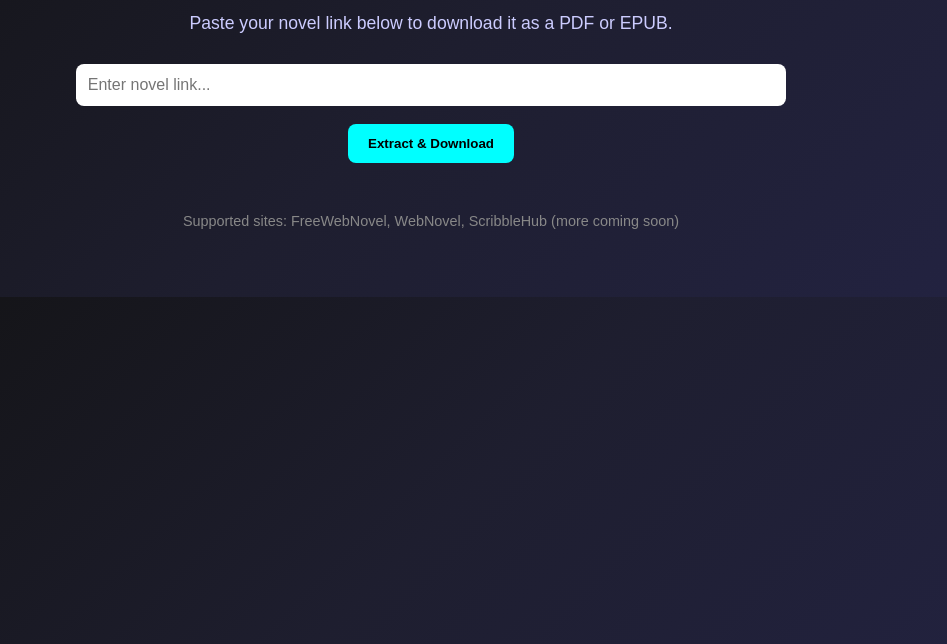
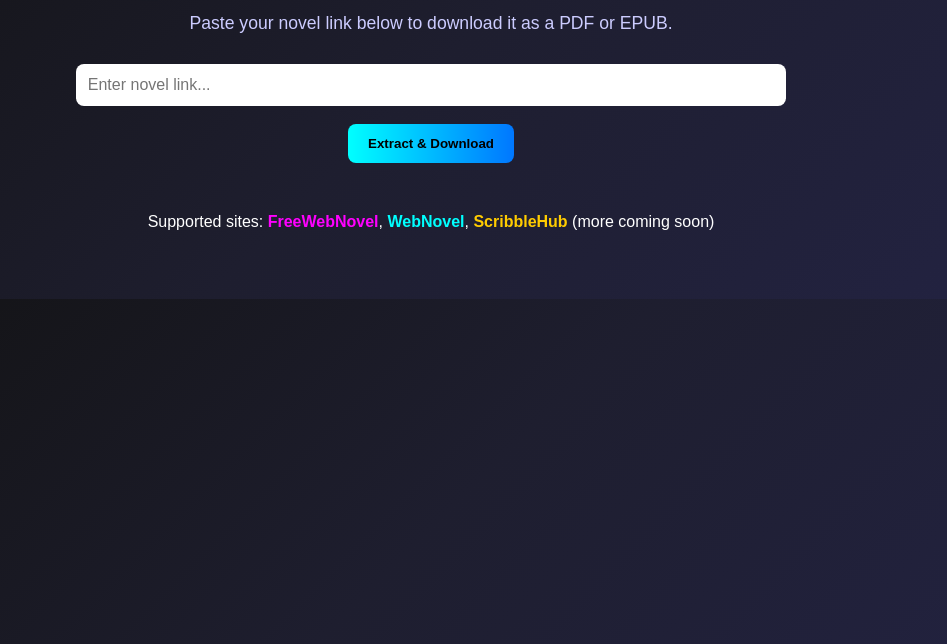
Before and after one commit to freewebnovel/freewebnovel.github.io, a plain HTML site: page index.html in a window 1280 px wide. Shown: the part 156-800 px from the top of the page, without its empty margins (209-1156 px from the left). Drawn offline with Linux system fonts and the light colour scheme.

Commit message:
Update homepage with vibrant supported sites

```diff
--- a/index.html
+++ b/index.html
@@ -15,6 +15,7 @@
     h1 {
       font-size: 2.5rem;
       color: #00ffff;
+      text-shadow: 0 0 15px #00ffff;
     }
     p {
       font-size: 1.1rem;
@@ -30,20 +31,21 @@
     }
     button {
       padding: 12px 20px;
-      background-color: #00ffff;
+      background: linear-gradient(90deg, #00ffff, #0077ff);
       border: none;
       border-radius: 8px;
       font-weight: bold;
       cursor: pointer;
       transition: 0.3s;
+      color: #000;
     }
     button:hover {
-      background-color: #00cccc;
+      transform: scale(1.05);
+      background: linear-gradient(90deg, #00ffcc, #00ccff);
     }
     footer {
       margin-top: 50px;
-      color: #888;
-      font-size: 0.9rem;
+      font-size: 1rem;
     }
   </style>
 </head>
@@ -54,6 +56,12 @@
   <br><br>
   <button>Extract & Download</button>
 
-  <footer>Supported sites: FreeWebNovel, WebNovel, ScribbleHub (more coming soon)</footer>
+  <footer>
+    Supported sites:
+    <span style="color:#ff00ff; font-weight:bold;">FreeWebNovel</span>,
+    <span style="color:#00ffff; font-weight:bold;">WebNovel</span>,
+    <span style="color:#ffcc00; font-weight:bold;">ScribbleHub</span>
+    (more coming soon)
+  </footer>
 </body>
 </html>
```
